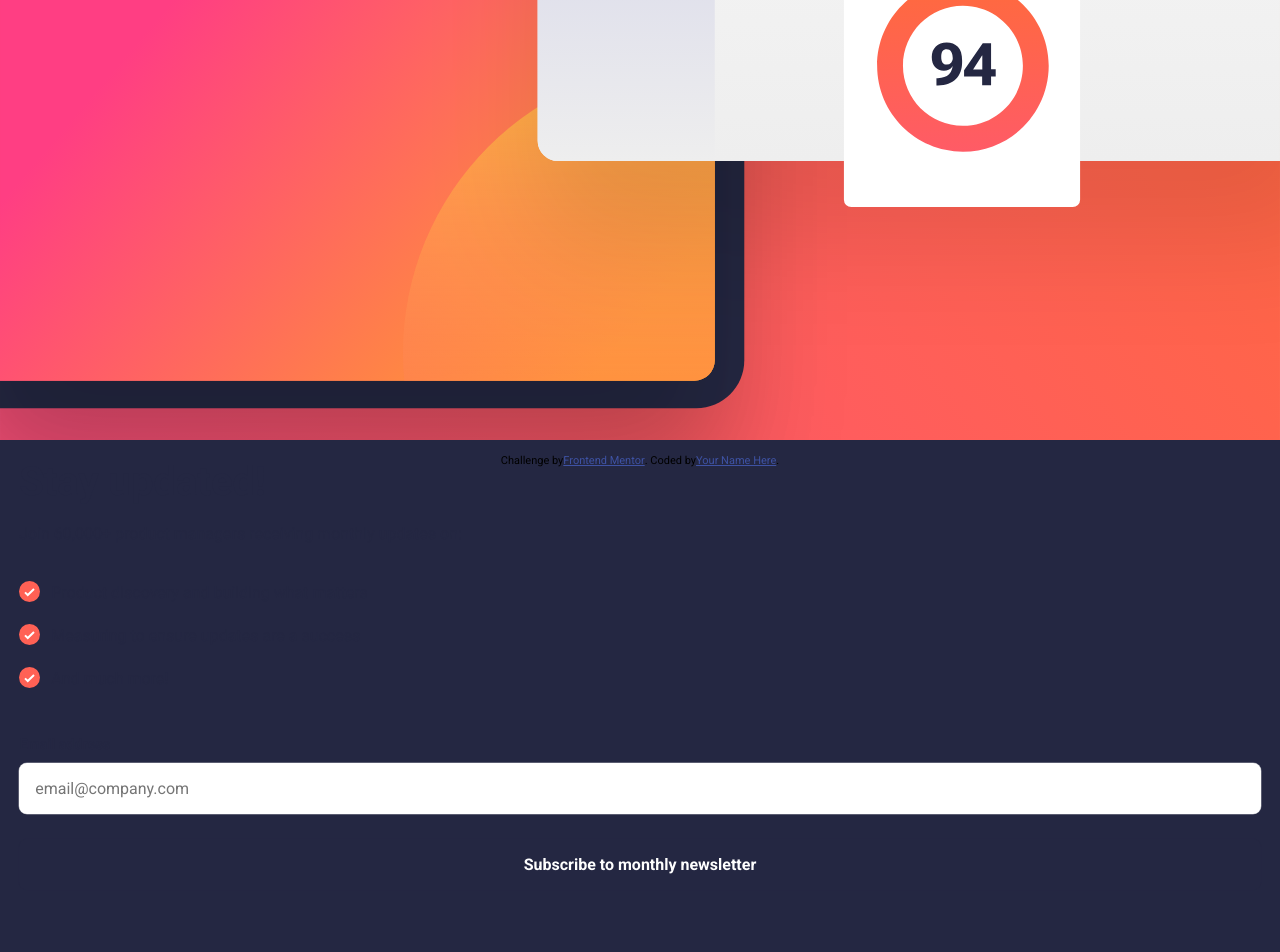
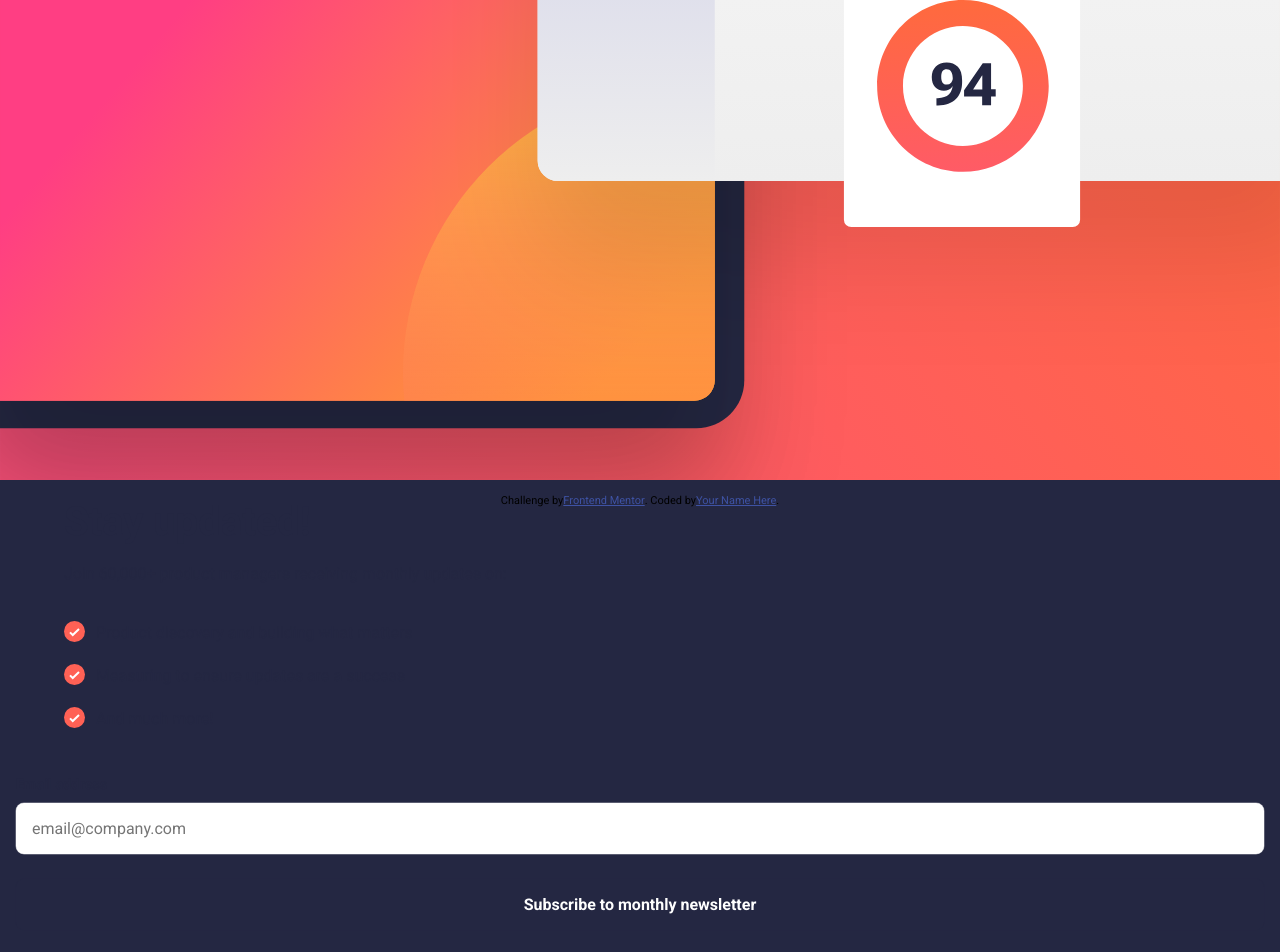
Before and after one commit to Reaper47i/Newsletter-signup-frontend-mentor-challenge, a plain HTML site: page index.html in a window 1280 px wide. Shown: the part 320-1272 px from the top of the page. Drawn offline with Linux system fonts and the light colour scheme.

Commit message:
final commit for mob veiwport 👌

```diff
--- a/index.css
+++ b/index.css
@@ -48,8 +48,8 @@ body {
 }
 
 .mainContainer {
-  width: 100vw;
-  height: calc(100vh - 5vh);
+  width: 100%;
+  height: 100%;
   background-color: var(--White);
 }
 
@@ -66,16 +66,23 @@ body {
 
 .rightComp {
   margin-top: 0.1rem;
-  padding: 1rem 1.2rem 0rem 1.2rem;
+  padding: 0;
   width: 100%;
   height: 100%;
   display: flex;
   flex-direction: column;
+  align-items: center;
   justify-content: space-between;
   gap: 2rem;
 }
 .textArea {
+  display: flex;
+  flex-direction: column;
+  align-items: baseline;
+  justify-content: center;
   color: var(--Dark-Slate-Grey);
+  width: 90%;
+  margin-top: 1rem;
 }
 .textArea h1 {
   font-size: 40px;
@@ -91,7 +98,6 @@ body {
   font-size: var(--Font-size-paragraph);
   font-weight: var(--Light-weight);
   padding: 0.5rem 0 1rem 2rem;
-  /* padding-left:  */
   background-position: 0 6px;
 }
 
@@ -103,12 +109,14 @@ body {
   border: none;
   font-size: 16px;
   padding: 1rem;
+  margin: 0 1rem;
 }
 .newsForm label {
   font-size: 0.9rem;
   color: var(--Dark-Slate-Grey);
   font-weight: var(--Bold-weight);
   padding-bottom: 10px;
+  margin: 0 1rem;
 }
 #email {
   box-shadow: var(--Grey) 0px 0px 0px 0.5px;
```
